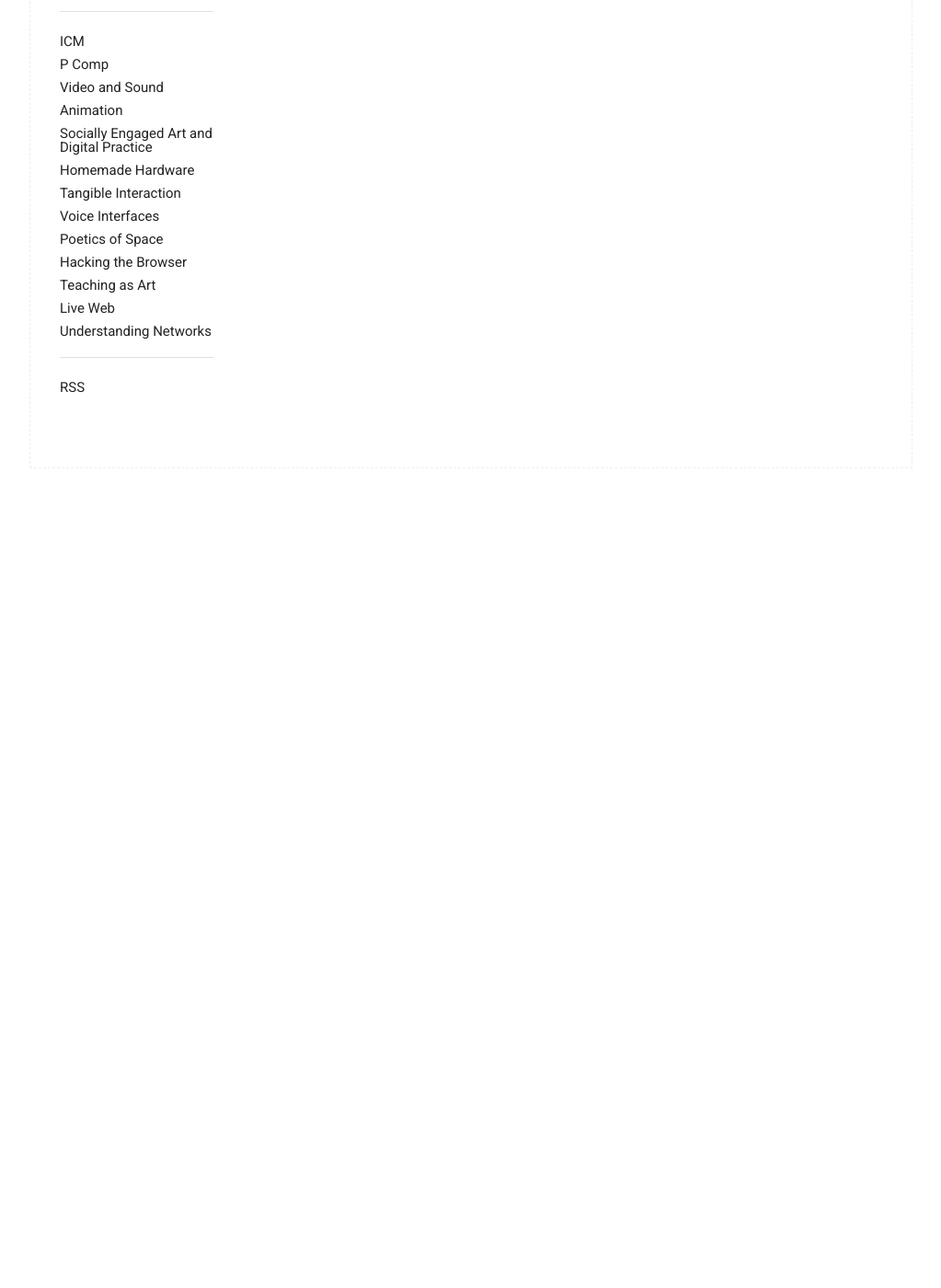
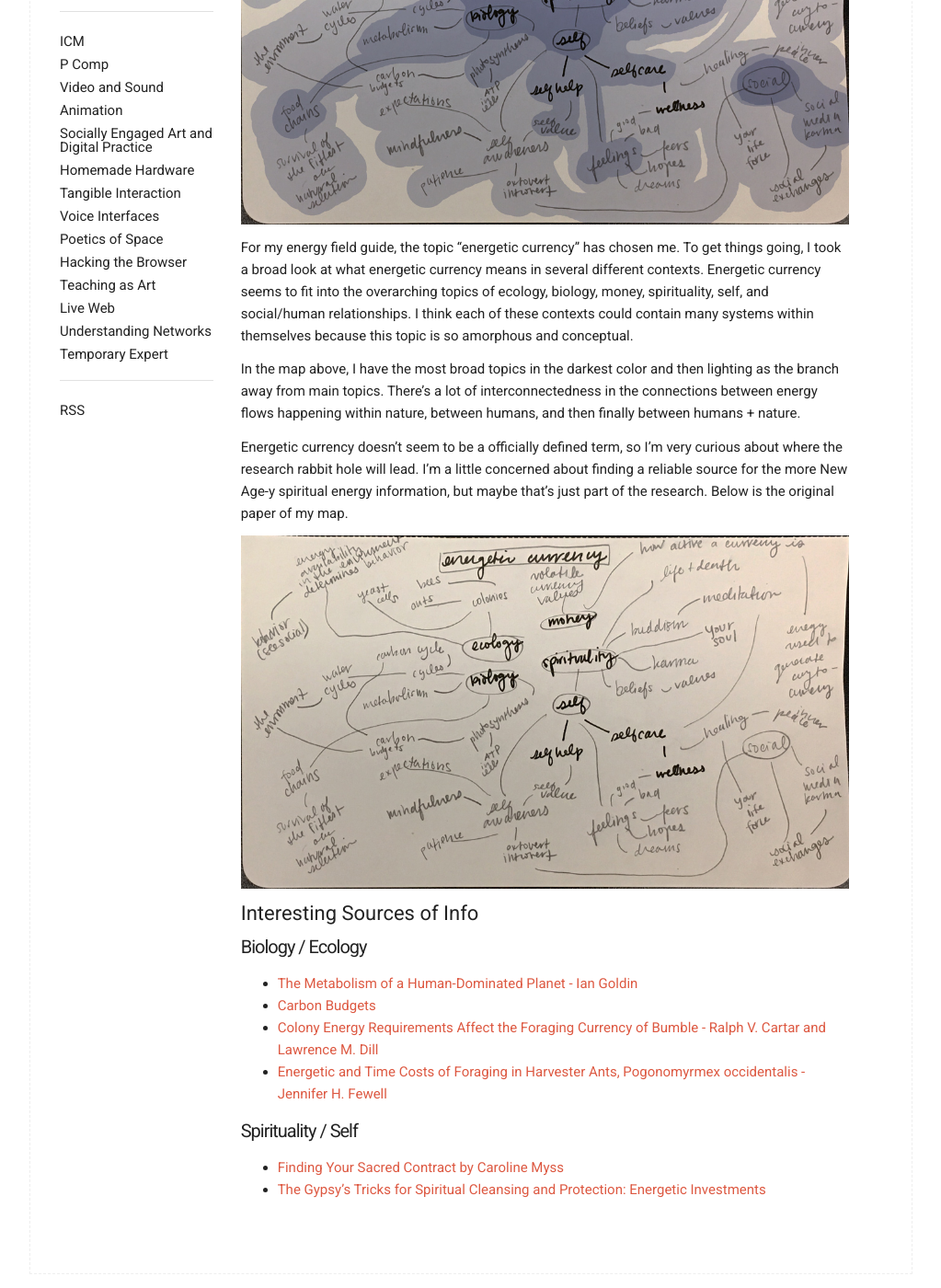
Before and after one commit to bevchou/bevchou.github.io, a Jekyll site: the page built from categories/temporary-expert.html, in a window 1280 px wide and 1400 px high, scrolled down 349 px. Shown: the whole window at 92% size, without its empty margins (128-1151 px from the left). Built offline with Jekyll 4.4.1, drawn with Linux system fonts in a browser that asks for light colours; before the commit the page ends 998 px from its top, so only the background shows below that; some of the changed text lies outside the part shown.

Commit message:
update new posts

```diff
--- /dev/null
+++ b/_posts/2018-09-21-a-broad-overview-of-energetic-currency.md
@@ -0,0 +1,37 @@
+---
+layout: post
+title: A Broad Overview of Energetic Currency
+date: 2018-09-25
+type: post
+categories:
+- Temporary Expert
+tags:
+- Research
+- Systems
+meta:
+author:
+   Beverly
+---
+
+
+![color map](/assets/temp-exp/systems-map-colors.jpg)
+
+For my energy field guide, the topic "energetic currency" has chosen me. To get things going, I took a broad look at what energetic currency means in several different contexts. Energetic currency seems to fit into the overarching topics of ecology, biology, money, spirituality, self, and social/human relationships. I think each of these contexts could contain many systems within themselves because this topic is so amorphous and conceptual.
+
+In the map above, I have the most broad topics in the darkest color and then lighting as the branch away from main topics. There's a lot of interconnectedness in the connections between energy flows happening within nature, between humans, and then finally between humans + nature.
+
+Energetic currency doesn't seem to be a officially defined term, so I'm very curious about where the research rabbit hole will lead. I'm a little concerned about finding a reliable source for the more New Age-y spiritual energy information, but maybe that's just part of the research. Below is the original paper of my map.
+
+![plain map](/assets/temp-exp/systems-map-original.jpg)
+
+## Interesting Sources of Info
+
+### Biology / Ecology
+- [The Metabolism of a Human-Dominated Planet - Ian Goldin](https://books.google.com/books?id=q1PwAwAAQBAJ&pg=PT136&lpg=PT136&dq=%22energetic+currency%22&source=bl&ots=5Y1Mv9VZYR&sig=M2KnRTzK1iWyr0vXH1JijOyPdTo&hl=en&sa=X&ved=2ahUKEwiK4-uEzsrdAhWoUt8KHefnAWY4FBDoATADegQIBhAB#v=onepage&q=%22energetic%20currency%22&f=false)
+- [Carbon Budgets](http://biology.kenyon.edu/courses/biol229/CarbonBudget1.pdf)
+- [Colony Energy Requirements Affect the Foraging Currency of Bumble  - Ralph V. Cartar and Lawrence M. Dill](https://www.jstor.org/stable/4600492)
+- [Energetic and Time Costs of Foraging in Harvester Ants, Pogonomyrmex occidentalis - Jennifer H. Fewell](https://www.jstor.org/stable/4600169)
+
+### Spirituality / Self
+- [Finding Your Sacred Contract by Caroline Myss](http://www.worldcat.org/oclc/880949042)
+- [The Gypsy’s Tricks for Spiritual Cleansing and Protection: Energetic Investments](https://shaheenmiroinsights.com/the-gypsys-tricks-for-spiritual-cleansing-and-protection-energetic-investments/)
```
Also changed, not shown: _posts/2018-09-18-color-chat.md (+2 -0 lines), assets/temp-exp/systems-map-colors.jpg (added), assets/temp-exp/systems-map-original.jpg (added), assets/und-networks/traceroute-site-engagement.png (added), 3 other files.
